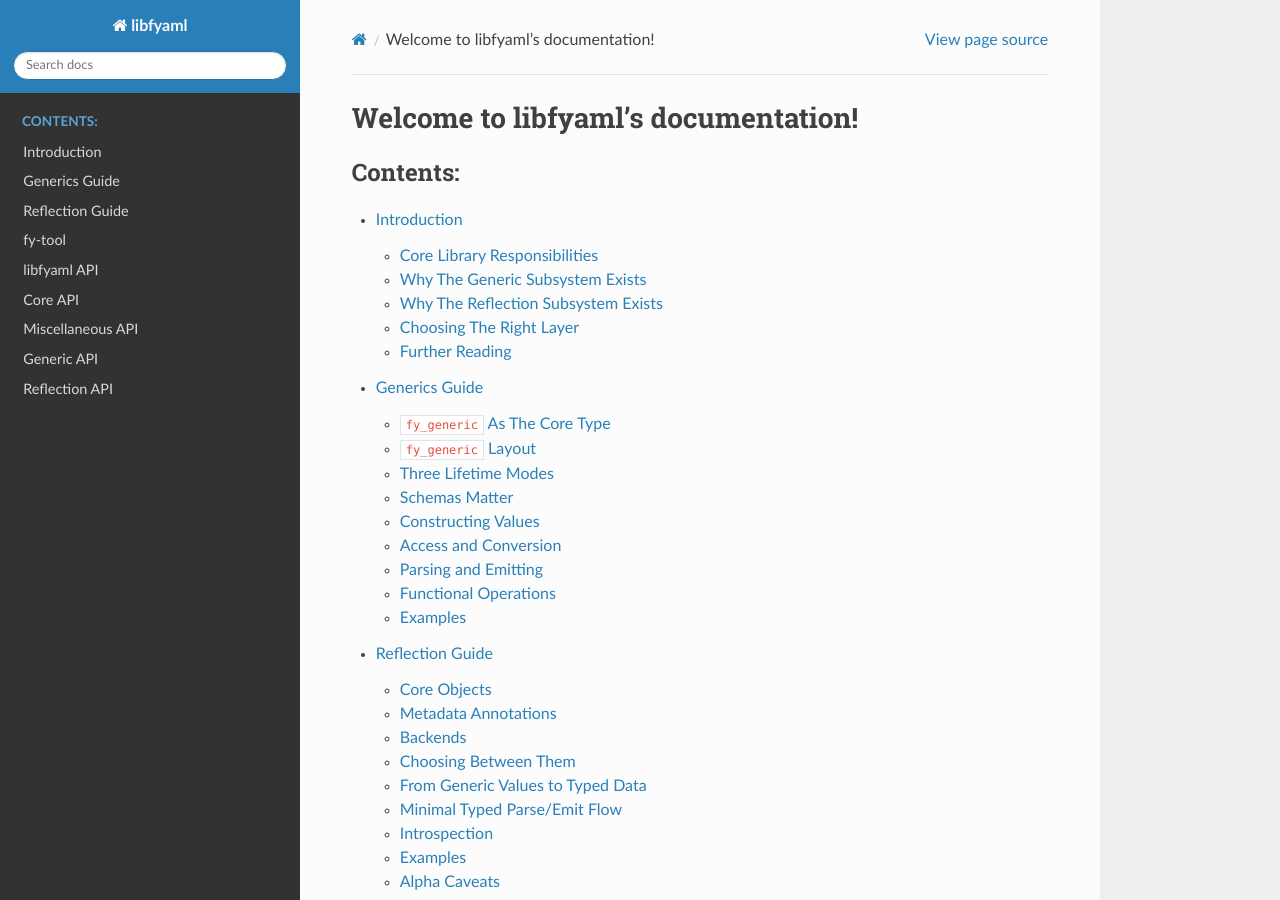
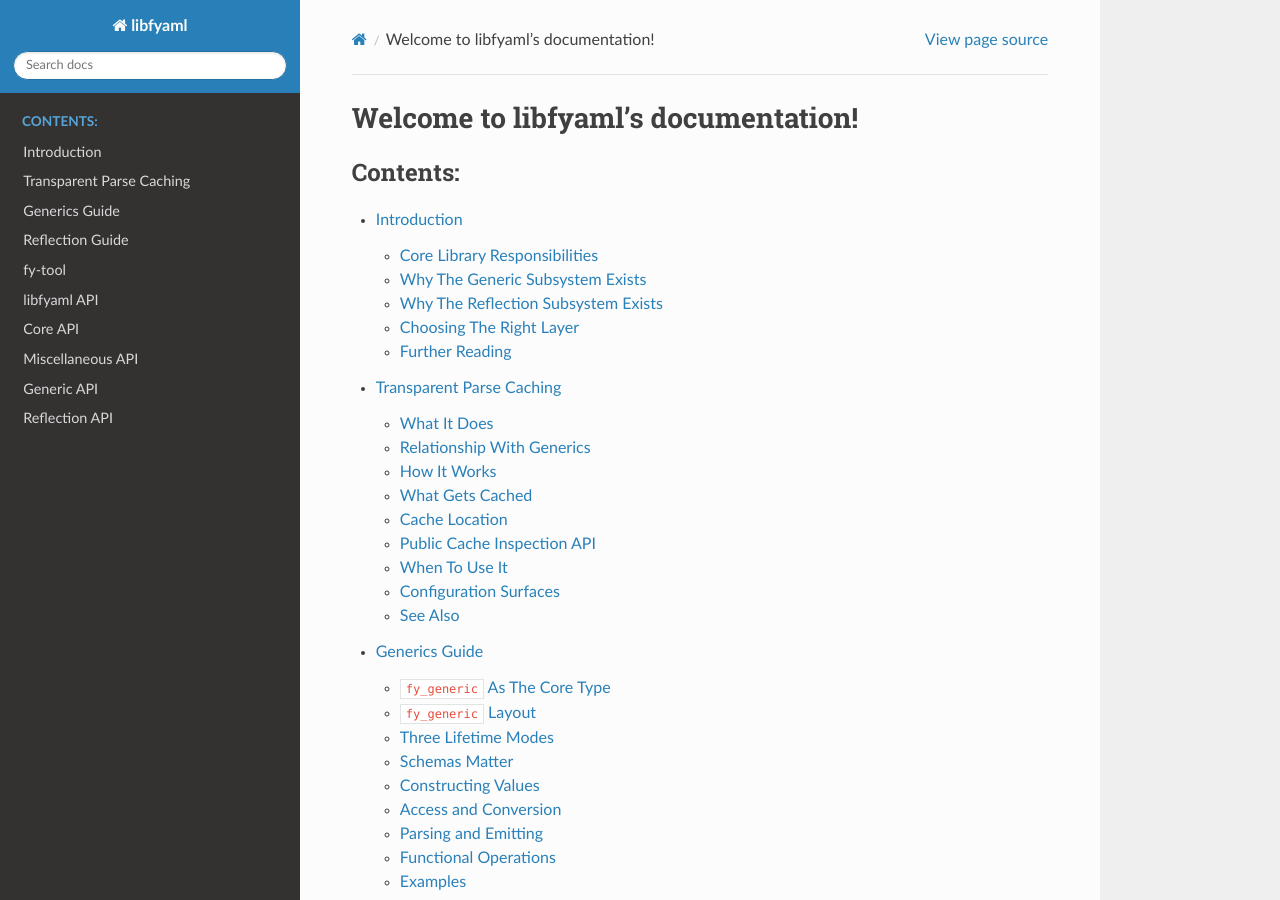
Before and after one commit to pantoniou/libfyaml, a Sphinx documentation site: the page built from doc/index.rst, in a window 1280 px wide and 900 px high. Built offline with Sphinx 7.4.7 and the Read the Docs theme 3.1.0, drawn with Linux system fonts in a browser that asks for light colours; some of the changed lines change nothing that is shown.

Commit message:
doc: Add transparent parse cache doc
Add transparent documentation cache documentation.

Signed-off-by: Pantelis Antoniou <pantelis.antoniou@konsulko.com>

```diff
--- a/doc/index.rst
+++ b/doc/index.rst
@@ -11,6 +11,7 @@
    :caption: Contents:
 
    intro
+   transparent-cache
    generics-guide
    reflection-guide
    man/fy-tool
--- a/doc/libfyaml.rst
+++ b/doc/libfyaml.rst
@@ -10,6 +10,7 @@
 Guides
 ~~~~~~
 
+* :doc:`transparent-cache`
 * :doc:`generics-guide`
 * :doc:`reflection-guide`
 
--- /dev/null
+++ b/doc/transparent-cache.rst
@@ -0,0 +1,143 @@
+Transparent Parse Caching
+=========================
+
+libfyaml can cache parsed input in a generic arena and reuse that cached
+representation on later runs. The cache is transparent in the sense that the
+caller still uses the normal parse entry points. When the cache is enabled and
+usable, libfyaml decides whether to parse the original input or to load the
+cached representation.
+
+What It Does
+------------
+
+The transparent cache targets repeated reads of stable YAML or JSON inputs,
+especially during process startup. A cache hit avoids re-parsing the original
+text and instead loads a previously serialized generic arena.
+
+The cache is currently conservative:
+
+* it is opt-in
+* it only applies to inputs that are eligible for content-addressed caching
+* incompatible, corrupt, or unreadable entries are treated as cache misses
+
+The cache is content-addressed. The key includes the input bytes and the
+parser and decoder options that affect semantics, so changing either the input
+or the relevant parse configuration produces a different cache entry.
+
+Relationship With Generics
+--------------------------
+
+The cache is implemented on top of the generic subsystem. That is an internal
+design choice with visible consequences:
+
+* generic support must be available for transparent caching to work
+* the cached payload is a serialized generic arena
+* cache hits are best suited to generic-oriented consumers
+
+This does not mean the core parser API becomes a generic API. The core parser,
+document, and emitter interfaces remain unchanged. It means the cache backend
+uses generics as its stored representation because generics already provide:
+
+* a compact immutable value model
+* arena-based storage
+* deduplication support
+* stable serialization and relocation machinery
+
+For generic consumers, a cache hit can often return directly to generic data.
+For non-generic consumers, libfyaml may still need to replay parser events or
+reconstruct higher-level structures from the cached generic representation.
+That is why the cache/backend relationship matters when reasoning about hit
+performance.
+
+How It Works
+------------
+
+On a cache miss:
+
+1. libfyaml parses the input normally.
+2. In parallel with normal parsing, it builds a generic representation.
+3. At successful end of stream, it linearizes the generic arena.
+4. It writes a cache file atomically under the cache directory.
+
+On a cache hit:
+
+1. libfyaml computes the same content-addressed key.
+2. It locates the cache file and validates the header.
+3. It tries to map the stored arena at the recorded address.
+4. If fixed-address mapping is not possible, it falls back to relocation.
+5. The cached generic arena is then used as the parse result backend.
+
+The zero-copy fast path is the fixed-address mapping case. Relocation is the
+fallback path for cases where the original address range is not available.
+
+What Gets Cached
+----------------
+
+The cache stores:
+
+* cache format metadata
+* the original source name
+* parser and decoder flags relevant to behavior
+* the serialized generic arena payload
+
+It does not store the internal parser state machine directly.
+
+Cache Location
+--------------
+
+By default, libfyaml uses:
+
+* ``$XDG_CACHE_HOME/libfyaml`` when ``XDG_CACHE_HOME`` is set
+* otherwise ``~/.cache/libfyaml``
+
+The current cache directory can be queried programmatically via
+``fy_parse_cache_get_dir()``. The directory may also be overridden for the
+current process via ``fy_parse_cache_override()``.
+
+Public Cache Inspection API
+---------------------------
+
+The core public cache inspection API consists of:
+
+* ``fy_parse_cache_get_dir()`` to resolve the active cache directory
+* ``fy_parse_cache_file_info_load()`` to inspect one cache file
+* ``fy_parse_cache_walk()`` to enumerate cache entries
+* ``fy_parse_cache_override()`` to redirect the cache root for the current
+  process
+
+The associated metadata container is ``struct fy_parse_cache_file_info``.
+
+When To Use It
+--------------
+
+Transparent caching is a good fit when:
+
+* the same files are parsed repeatedly across process starts
+* the inputs are large enough that parsing dominates startup cost
+* the input contents change infrequently relative to reads
+
+It is less useful when:
+
+* the inputs are tiny
+* the inputs are highly volatile
+* the workload is dominated by one-off parsing
+
+Configuration Surfaces
+----------------------
+
+The cache is disabled unless explicitly enabled by the calling API surface.
+Examples include:
+
+* parser configuration using ``FYPCF_ENABLE_CACHE``
+* generic parse operations using the corresponding generic parse flag
+* Python binding helpers with ``enable_cache=True``
+
+The cache implementation also has environment-controlled behavior for testing
+and diagnostics, including cache directory override and relocation forcing.
+
+See Also
+--------
+
+* :doc:`intro`
+* :doc:`generics-guide`
+* :doc:`libfyaml-core`
```
